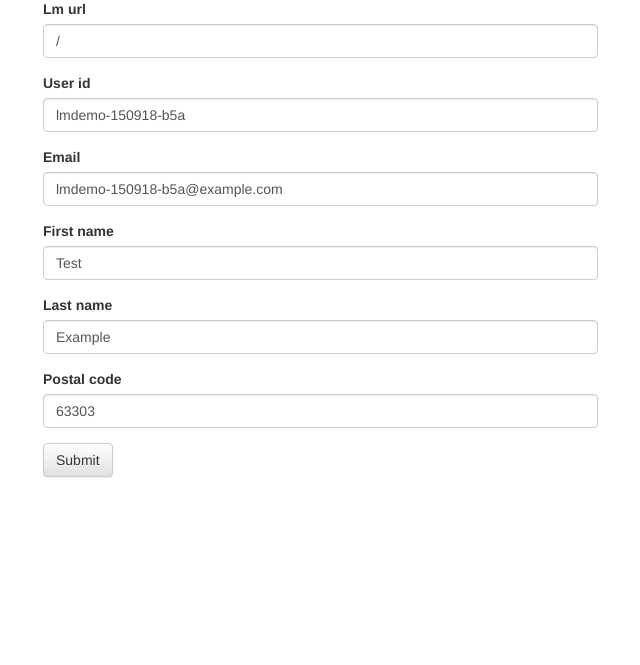
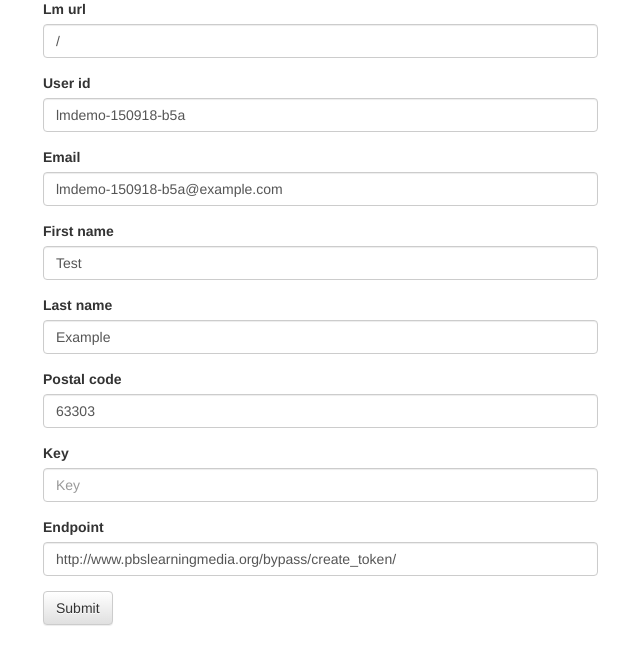
Before and after one commit to dougvanhorn/pbslm-search-demo, a Django app: a page that uses templates/base.html in a window 1280 px wide. Shown: the part 121-786 px from the top of the page, without its empty margins (27-667 px from the left). Run offline with Django 3.2, Linux system fonts and the light colour scheme; some libraries are stand-ins or nearby versions.

Commit message:
Updated view for Login Bypass to support alternate endpoints and keys.

```diff
--- a/lmdemo/forms.py
+++ b/lmdemo/forms.py
@@ -19,3 +19,5 @@
     first_name = forms.CharField(max_length=100)
     last_name = forms.CharField(max_length=100)
     postal_code = forms.CharField(max_length=10, required=False)
+    key = forms.CharField(max_length=300, required=False)
+    endpoint = forms.CharField(max_length=300, required=False)
--- a/lmdemo/loginbypass.py
+++ b/lmdemo/loginbypass.py
@@ -7,8 +7,8 @@
 
 from django.conf import settings
 
-LOGIN_BYPASS_URL = 'http://www.pbslearningmedia.org/bypass/create_token/'
-LOGIN_BYPASS_URL = 'http://panda.example.com/bypass/create_token/'
+PROD_ENDPOINT = 'http://www.pbslearningmedia.org/bypass/create_token/'
+DEV_ENDPOINT = 'http://panda.example.com/bypass/create_token/'
 
 
 log = logging.getLogger(__name__)
@@ -30,12 +30,12 @@
 
 
 def get_redirect(url, user_id, email, first_name=None, last_name=None,
-                 postal_code=None):
+                 postal_code=None, endpoint=PROD_ENDPOINT, key=None):
     """Retreive a redirect URL from the Login Bypass API.
     """
 
     payload = {
-        'key': settings.LOGIN_BYPASS_KEY,
+        'key': key,
         'user_id': user_id,
         'email': email,
         'lm_url': url,
@@ -44,14 +44,14 @@
         'postal_code': postal_code,
     }
 
-    response = requests.post(LOGIN_BYPASS_URL, data=payload)
+    response = requests.post(endpoint, data=payload)
 
     # The Login Bypass API layers in status codes with JSON responses.  So it's
     # possible to get a good response from the server but have it show up with
     # 4xx status code.
 
     if not response.ok:
-        log.debug("POSTing to %s.", LOGIN_BYPASS_URL)
+        log.debug("POSTing to %s.", endpoint)
         log.debug("Payload: %s", payload)
         log.debug("Status Code: {}".format(response.status_code))
         log.error("Login Bypass API did not return a redirect url.")
--- a/lmdemo/urls.py
+++ b/lmdemo/urls.py
@@ -20,7 +20,7 @@
         name="login_bypass"),
 
     url(r'^login-bypass-form$',
-        lmdemo.views.login_bypass_form,
+        lmdemo.views.LoginBypass.as_view(),
         name="login_bypass_form"),
 
     url(r'^login-bypass-error$',
--- a/lmdemo/views.py
+++ b/lmdemo/views.py
@@ -2,14 +2,17 @@
 import datetime
 import hashlib
 import json
+import pprint
 import pygments
 import pygments.lexers
 import pygments.formatters
 import random
 
 from django import http
+from django.conf import settings
 from django.contrib import messages
 from django.shortcuts import render
+from django.views.generic import View
 
 from . import forms
 from . import lmapi
@@ -86,11 +89,15 @@
     return http.HttpResponse(request.session.get('login_bypass_error'))
 
 
-def login_bypass_form(request):
-    template = 'login-bypass.html'
-    context = {}
 
-    if request.method == 'GET':
+class LoginBypass(View):
+    """View for the Login Bypass form display and post.
+    """
+    template_name = 'login-bypass.html'
+
+    def get(self, request):
+        """Just like a regular view.
+        """
         today = datetime.date.today()
         random_string = hashlib.md5(bytes(str(random.random()).encode('utf-8'))).hexdigest()
         user_id = today.strftime('lmdemo-%y%m%d-')
@@ -103,12 +110,17 @@
             'user_id': user_id,
             'email': '{}@example.com'.format(user_id),
             'postal_code': '63303',
+            'endpoint': loginbypass.PROD_ENDPOINT,
+            'key': settings.LOGIN_BYPASS_KEY,
         }
         form = forms.LoginBypassForm(initial=initial_form)
-        context['form'] = form
-        return render(request, template, context)
+        context = {'form': form}
+        return render(request, self.template_name, context)
 
-    else:
+
+    def post(self, request):
+        """The other half of the regular view.
+        """
         form = forms.LoginBypassForm(request.POST)
         if form.is_valid():
             cleaned_data = form.cleaned_data
@@ -120,6 +132,9 @@
                     first_name=cleaned_data.get('first_name'),
                     last_name=cleaned_data.get('last_name'),
                     postal_code=cleaned_data.get('postal_code'),
+                    endpoint=cleaned_data.get('endpoint',
+                                              loginbypass.PROD_ENDPOINT),
+                    key=cleaned_data.get('key'),
                 )
                 return http.HttpResponseRedirect(redirect_url)
 
@@ -127,8 +142,8 @@
                 request.session['login_bypass_error'] = e.response.text
                 context['login_bypass_error'] = e
 
-        context['form'] = form
-        return render(request, template, context)
+        context = {'form': form}
+        return render(request, self.template_name, context)
 
 
 def login_bypass(request):
--- a/templates/base.html
+++ b/templates/base.html
@@ -1,5 +1,6 @@
 <!DOCTYPE html>
 <html lang="en">
+{% load bootstrap3 %}
 
 <head>
     <!-- http://getbootstrap.com/getting-started#template -->
@@ -49,6 +50,11 @@
     </div><!-- /navbar -->
     {% endblock navigation %}
 
+    {% block messages %}
+        {% bootstrap_javascript jquery=1 %}
+        {% bootstrap_messages %}
+    {% endblock messages %}
+
     {% block content %}
     <div class="container">
         <h1>H1 Title</h1>
```
